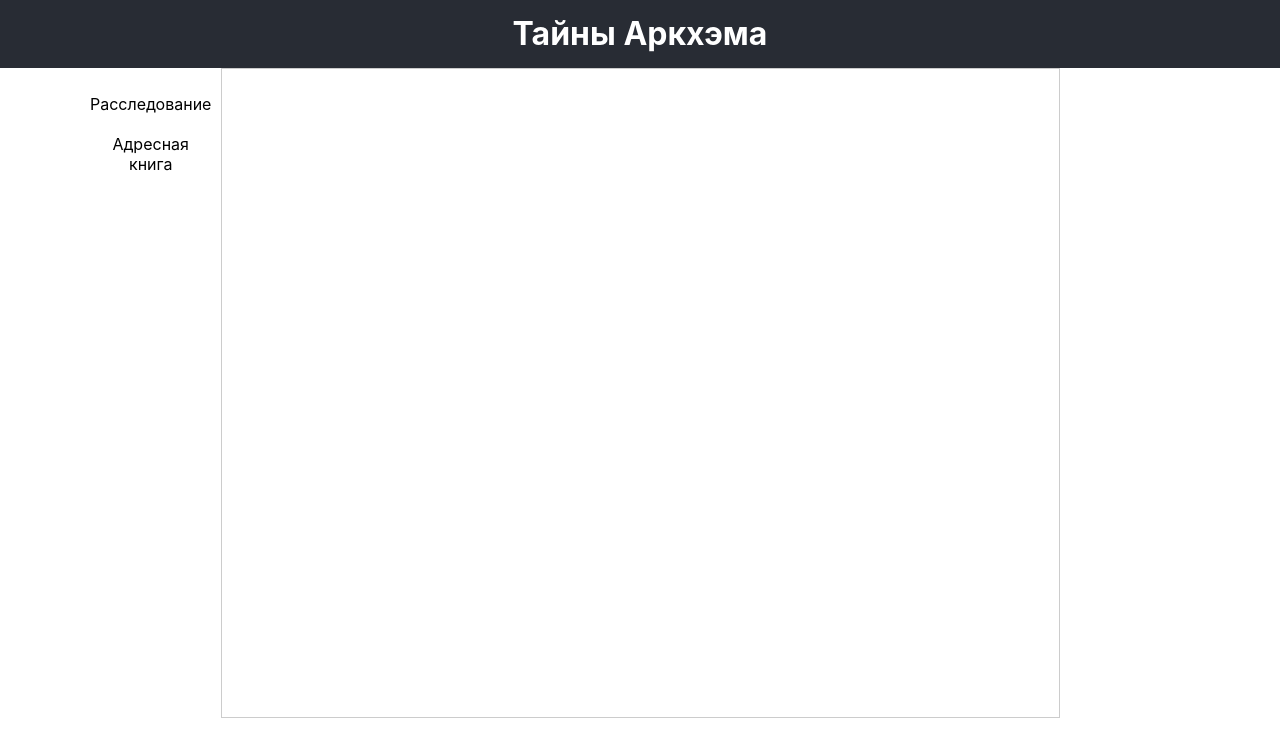
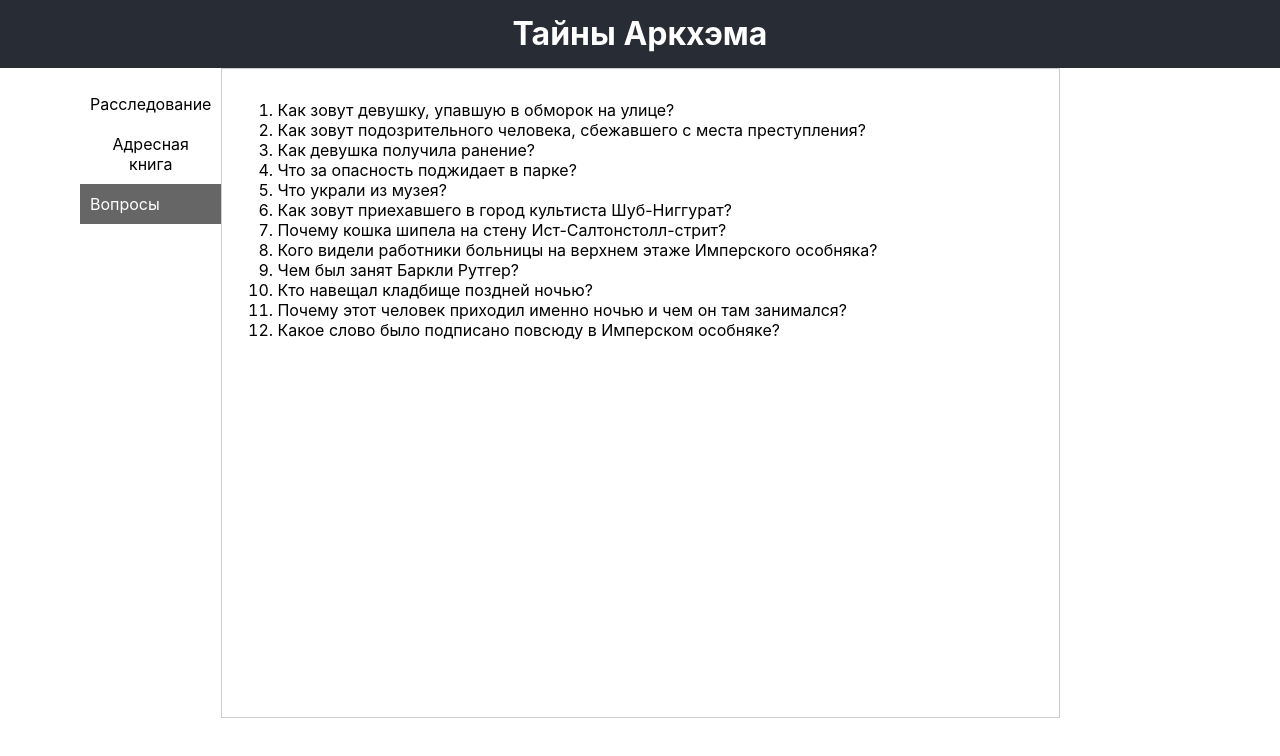
Before and after one commit to oleg-tgn/arkham_quest, a React (Create React App) app: page /Questions in a window 1280 px wide. Shown: the top 756 px of the page. Built offline with nearby package versions, Linux system fonts and the light colour scheme; the HTML template or start-up script is replaced by a standard one.

Commit message:
Add questions

```diff
--- a/src/App.js
+++ b/src/App.js
@@ -6,6 +6,7 @@ import Menu from "./components/Menu";
 
 import GameDialog from './components/GameDialog';
 import AddressBook from "./components/AddressBook";
+import Questions from "./components/Questions";
 
 import './App.css';
 
@@ -24,6 +25,7 @@ function App() {
               <Routes>
                 <Route path="/" element={<GameDialog/>} />
                 <Route path="/AddressBook" element={<AddressBook />} />
+                <Route path="/Questions" element={<Questions />} />
               </Routes>
             </div>
             <div className='score'></div>
--- a/src/components/Menu.js
+++ b/src/components/Menu.js
@@ -8,6 +8,7 @@ const Menu = () => {
         <ul className='menu'>
           <li><NavLink to="/" className={({ isActive }) => isActive ? 'active' : ''}>Расследование</NavLink></li>
           <li><NavLink to="/AddressBook">Адресная книга</NavLink></li>
+          <li><NavLink to="/Questions">Вопросы</NavLink></li>
         </ul>
       </nav>
     </div>
--- /dev/null
+++ b/src/components/Questions.js
@@ -0,0 +1,28 @@
+function Questions(props) {
+
+
+    return (
+        <div className="arckhem-logs">
+            <div className="log-text" >
+                <article className="article">
+                    <ol>
+                        <li>Как зовут девушку, упавшую в обморок на улице?</li>
+                        <li>Как зовут подозрительного человека, сбежавшего с места преступления?</li>
+                        <li>Как девушка получила ранение?</li>
+                        <li>Что за опасность поджидает в парке?</li>
+                        <li>Что украли из музея?</li>
+                        <li>Как зовут приехавшего в город культиста Шуб-Ниггурат?</li>
+                        <li>Почему кошка шипела на стену Ист-Салтонстолл-стрит?</li>
+                        <li>Кого видели работники больницы на верхнем этаже Имперского особняка?</li>
+                        <li>Чем был занят Баркли Рутгер?</li>
+                        <li>Кто навещал кладбище поздней ночью?</li>
+                        <li>Почему этот человек приходил именно ночью и чем он там занимался?</li>
+                        <li>Какое слово было подписано повсюду в Имперском особняке?</li>
+                    </ol>
+                </article>
+            </div>
+        </div>
+    );
+}
+
+export default Questions;
```
